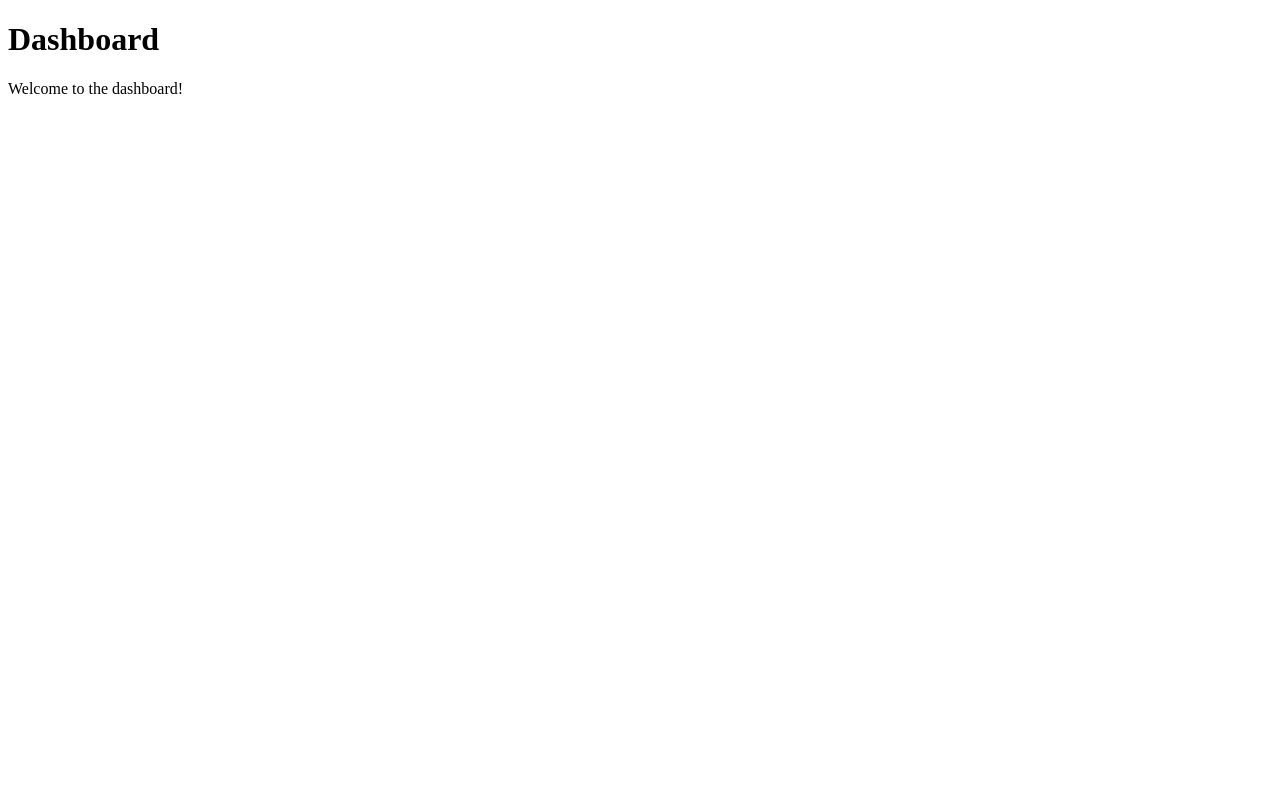
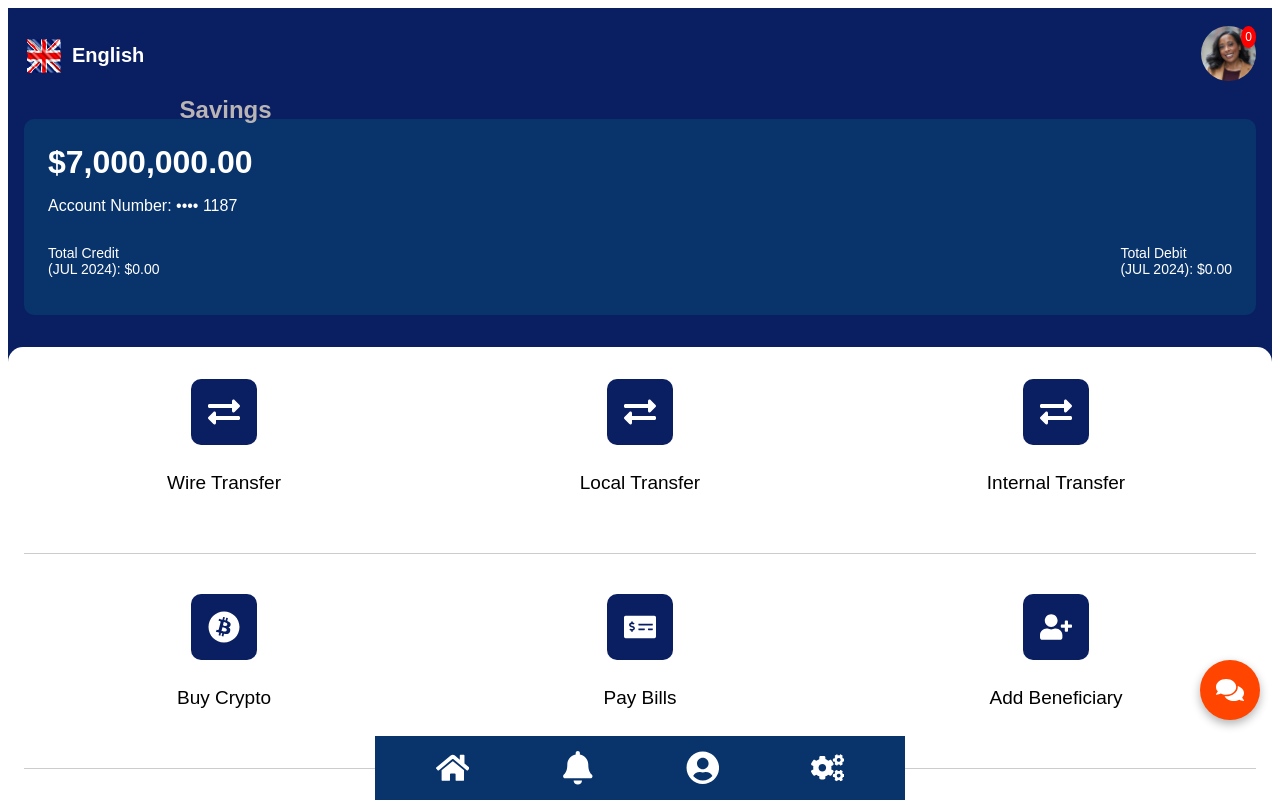
Before and after one commit to 12friky/bankinag-app2, a React (Vite) app: page /dashboard in a window 1280 px wide. Shown: the top 802 px of the page. Built offline with nearby package versions, Linux system fonts and the light colour scheme.

Commit message:
Added chat button to dashboard and fixed navigation at the bottom

```diff
--- a/src/Components/Mobile/Dashbord/Dashboard.css
+++ b/src/Components/Mobile/Dashbord/Dashboard.css
@@ -0,0 +1,160 @@
+.dashboardContainer {
+    font-family: Arial, sans-serif;
+    color: white;
+    background-color: #0a1e62;
+    padding: 1rem;
+    padding-bottom: 5rem; /* Adjusted for fixed bottom navigation */
+}
+
+.topBar {
+    display: flex;
+    align-items: center;
+    justify-content: space-between;
+    margin-bottom: 2rem;
+}
+
+.languageSection {
+    display: flex;
+    align-items: center;
+}
+
+.selectedLanguage {
+    font-size: 20px;
+    font-weight: bold;
+    margin-left: 0.5rem;
+}
+
+.flagIcon {
+    width: 40px;
+    height: 40px;
+}
+
+.logo {
+    width: 50px;
+    height: 50px;
+}
+
+.profileSection {
+    position: relative;
+}
+
+.profileIcon {
+    width: 55px;
+    height: 55px;
+    border-radius: 50%;
+}
+
+.notificationBadge {
+    position: absolute;
+    top: 0;
+    right: 0;
+    background-color: red;
+    color: white;
+    border-radius: 50%;
+    padding: 0.25rem;
+    font-size: 12px;
+}
+
+.balanceSection {
+    background-color: #09336b;
+    padding: 1.5rem;
+    border-radius: 10px;
+    margin-bottom: 2rem;
+}
+
+.AccountType {
+    margin-left: -70%;
+    margin-top: -4%;
+    color: rgb(186, 181, 181);
+}
+
+.balance {
+    font-size: 2rem;
+    margin: 0.5rem 0;
+}
+
+.creditDebitInfo {
+    display: flex;
+    justify-content: space-between;
+    font-size: 14px;
+}
+
+.actionsGrid {
+    background-color: white;
+    border-radius: 15px;
+    padding: 1rem;
+    display: grid;
+    grid-template-columns: repeat(3, 1fr);
+    gap: 1rem;
+    margin-left: -1rem;
+    margin-right: -1rem;
+}
+
+.actionItem {
+    background-color: #ffffff;
+    color: rgb(0, 0, 0);
+    padding: 1rem;
+    border-radius: 10px;
+    text-align: center;
+    display: flex;
+    flex-direction: column;
+    align-items: center;
+    font-size: 19px;
+}
+
+.actionIcon {
+    font-size: 2rem;
+    margin-bottom: 0.5rem;
+    background-color: #0a1e62;
+    padding: 17px;
+    color: #ffffff;
+    border-radius: 10px;
+}
+
+.actionDivider {
+    grid-column: span 3;
+    border: 0;
+    border-top: 1px solid #ccc;
+    margin: 0.5rem 0;
+}
+
+.bottomNavigation {
+    display: flex;
+    justify-content: space-around;
+    background-color:#09336b;
+    /* border-radius: 10px; */
+    position: fixed;
+    bottom: 0;
+    left: 0;
+    right: 0;
+    padding: 15px;
+    margin: 0 auto;
+    width: 100%;
+    max-width: 500px;
+}
+
+.navIcon {
+    font-size: 2.1rem;
+    color: #ffffff;
+}
+
+.chatButton {
+    position: fixed;
+    bottom: 80px; /* Adjust as necessary */
+    right: 20px; /* Adjust as necessary */
+    background-color: #ff4500; /* Dark orange color */
+    border-radius: 50%;
+    width: 60px;
+    height: 60px;
+    display: flex;
+    justify-content: center;
+    align-items: center;
+    box-shadow: 0px 4px 10px rgba(0, 0, 0, 0.3);
+    cursor: pointer;
+    z-index: 1000; /* Ensure it is above other elements */
+}
+
+.chatIcon {
+    font-size: 28px;
+    color: white;
+}
--- a/src/Components/Mobile/Dashbord/Dashboard.jsx
+++ b/src/Components/Mobile/Dashbord/Dashboard.jsx
@@ -1,10 +1,106 @@
-import React from 'react';
+import React, { useState } from 'react'; // Import useState for managing state
+import './Dashboard.css';
+import Logo from '../../../../reaoure/lo.jpeg';
+import { FaExchangeAlt, FaBitcoin, FaMoneyCheckAlt, FaUserPlus, FaCreditCard, FaMoneyBillWave, FaHome, FaBell, FaUserCircle, FaCogs, FaComments } from 'react-icons/fa';
 
-const Dashboard = () => {
+// Corrected 'reaoure' to 'resource'
+import Flag from '../../../../reaoure/flag.png';
+import Profile from '../../../../reaoure/profile.jfif'; // Corrected 'reaoure' to 'resource'
+ // Corrected 'reaoure' to 'resource'
+
+
+ const Dashboard = () => {
+  const [selectedOption, setSelectedOption] = useState('');
+
+  const handleChange = (event) => {
+    setSelectedOption(event.target.value);
+  };
+
+  const handleChatClick = () => {
+    alert("Redirecting to chat with an agent...");
+    // You can replace the alert with your chat function or a redirect to the chat page
+  };
+
   return (
-    <div>
-      <h1>Dashboard</h1>
-      <p>Welcome to the dashboard!</p>
+    <div className="dashboardContainer">
+      {/* Top Bar */}
+      <div className="topBar">
+        <div className="languageSection">
+          <img src={Flag} alt="Language Flag" className="flagIcon" />
+          <p className="selectedLanguage">English</p>
+        </div>
+        {/* <img src={Logo} alt="Logo" className="logo" /> */}
+        <div className="profileSection">
+          <img src={Profile} alt="Profile" className="profileIcon" />
+          <div className="notificationBadge">0</div>
+        </div>
+      </div>
+
+      {/* Balance Section */}
+      <div className="balanceSection">
+        <h2 className='AccountType'>Savings</h2>
+        <h1 className="balance">$7,000,000.00</h1>
+        <p>Account Number: •••• 1187</p>
+        <div className="creditDebitInfo">
+          <p>Total Credit <br></br> (JUL 2024): $0.00</p>
+          <p>Total Debit <br></br>(JUL 2024): $0.00</p>
+        </div>
+      </div>
+
+      {/* Actions Grid */}
+      <div className="actionsGrid">
+        <div className="actionItem">
+          <FaExchangeAlt className="actionIcon" />
+          <p>Wire Transfer</p>
+        </div>
+        <div className="actionItem">
+          <FaExchangeAlt className="actionIcon" />
+          <p>Local Transfer</p>
+        </div>
+        <div className="actionItem">
+          <FaExchangeAlt className="actionIcon" />
+          <p>Internal Transfer</p>
+        </div>
+        <hr className="actionDivider" />
+        <div className="actionItem">
+          <FaBitcoin className="actionIcon" />
+          <p>Buy Crypto</p>
+        </div>
+        <div className="actionItem">
+          <FaMoneyCheckAlt className="actionIcon" />
+          <p>Pay Bills</p>
+        </div>
+        <div className="actionItem">
+          <FaUserPlus className="actionIcon" />
+          <p>Add Beneficiary</p>
+        </div>
+        <hr className="actionDivider" />
+        <div className="actionItem">
+          <FaCreditCard className="actionIcon" />
+          <p>Card Deposit</p>
+        </div>
+        <div className="actionItem">
+          <FaMoneyBillWave className="actionIcon" />
+          <p>Crypto Deposit</p>
+        </div>
+        <div className="actionItem">
+          <FaMoneyCheckAlt className="actionIcon" />
+          <p>Check Deposit</p>
+        </div>
+      </div>
+
+      {/* Chat Button */}
+      <div className="chatButton" onClick={handleChatClick}>
+        <FaComments className="chatIcon" />
+      </div>
+
+      {/* Bottom Navigation */}
+      <div className="bottomNavigation">
+        <FaHome className="navIcon" />
+        <FaBell className="navIcon" />
+        <FaUserCircle className="navIcon" />
+        <FaCogs className="navIcon" />
+      </div>
     </div>
   );
 };
```
Also changed, not shown: reaoure/flag.png (added), reaoure/profile.jfif (added).
